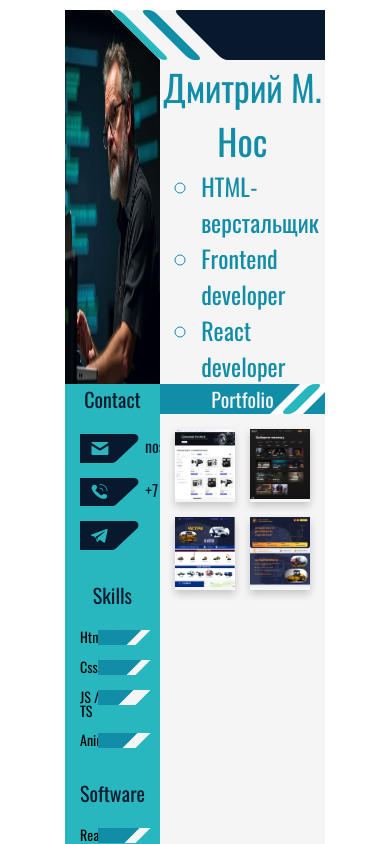
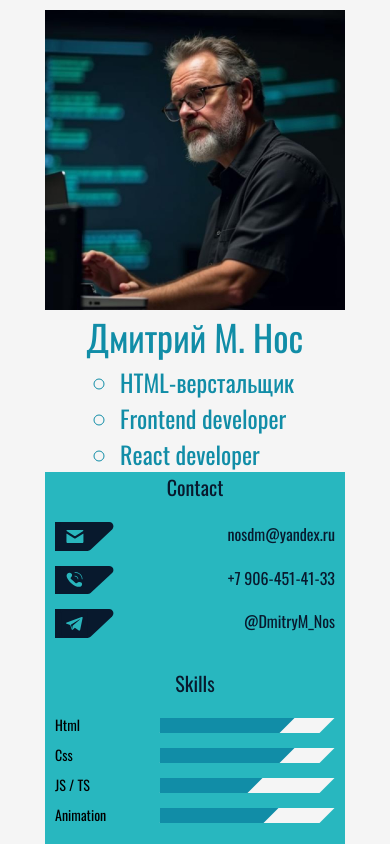
Before and after one commit to Dmitry1964/resume-frontend, a React app: page / in a window 390 px wide. Shown: the top 844 px of the page. Built offline with nearby package versions, Linux system fonts and the light colour scheme; the HTML template or start-up script is replaced by a standard one.

Commit message:
feat: добавляет мобильную версию

```diff
--- a/src/features/container/container.module.scss
+++ b/src/features/container/container.module.scss
@@ -1,6 +1,15 @@
+@use 'src/styles/mixins' as *;
+@use 'src/styles/variables' as *;
+
 .container {
   width: 100%;
   max-width: 1280px;
   margin: 0 auto;
   padding: 0 65px;
+
+  @include vp-767 {
+    min-width: 320px;
+    padding: 0 clamp(1rem, 3vw, 6rem);
+    background-color: $color-white-smoke;
+  }
 }
--- a/src/features/header/header.module.scss
+++ b/src/features/header/header.module.scss
@@ -1,18 +1,34 @@
 @use 'src/styles/variables' as *;
+@use 'src/styles/mixins' as *;
 
 .header {
 display: grid;
 grid-template-columns: 36.5% 1fr;
 background-color: $color-white-smoke;
+
+  @include vp-767 {
+    grid-template-columns: 1fr;
+  }
 }
 
 .header__content {
   width: 100%;
+
+  @include vp-767 {
+    width: 300px;
+    margin: 0 auto;
+  }
 }
 
 .header__avatar img {
   width: 100%;
   height: 100%;
+
+  @include vp-767 {
+    display: flex;
+    width: 300px;
+    margin: 0 auto;
+  }
 }
 
 .header__border {
@@ -35,7 +51,9 @@ background-color: $color-white-smoke;
     transform: skewX(-45deg) translateX(25px);
   }
 
-
+  @include vp-767 {
+    display: none;
+  }
 }
 
 
--- a/src/features/main/main.module.scss
+++ b/src/features/main/main.module.scss
@@ -1,10 +1,22 @@
-@use '/src/styles/variables.scss' as *;
+@use '/src/styles/variables' as *;
+@use 'src/styles/mixins' as *;
 
 .page_main {
   display: grid;
   grid-template-columns: 36.5% 1fr;
+
+  @include vp-767 {
+    grid-template-columns: 1fr;
+    // justify-content: center;
+  }
 }
 
 .page_main__content {
   background-color: $color-white-smoke;
+
+  @include vp-767 {
+    display: flex;
+    width: 300px;
+    margin: 0 auto;
+  }
 }
--- a/src/features/user-info/user-info.module.scss
+++ b/src/features/user-info/user-info.module.scss
@@ -1,8 +1,15 @@
 @use 'src/styles/variables' as *;
+@use 'src/styles/mixins' as *;
 
 .user_info {
   background-color: $color-light-sea-green;
   padding: 0 15px 15px;
+
+  @include vp-767 {
+    width: 300px;
+    margin: 0 auto 15px;
+    padding: 0 10px 15px;
+  }
 }
 
 .user_info__contacts,
--- a/src/features/works-examples/works-examples.module.scss
+++ b/src/features/works-examples/works-examples.module.scss
@@ -1,3 +1,5 @@
+@use 'src/styles/mixins' as *;
+
 .works_examples__list {
   display: grid;
   grid-template-columns: 1fr 1fr;
@@ -6,6 +8,11 @@
   list-style: none;
   margin: 0;
   padding: 15px;
+
+  @include vp-767 {
+    grid-template-columns: 1fr;
+    gap: 20px;
+  }
 }
 
 .works_examples__item {
--- a/src/shared/livery/livery.module.scss
+++ b/src/shared/livery/livery.module.scss
@@ -1,10 +1,16 @@
 @use '/src/styles/variables.scss' as *;
+@use 'src/styles/mixins' as *;
 
 .livery {
   width: 100%;
   height: clamp(3rem, 4vw, 5rem);
   background-color: $color-eastern-blue;
   position: relative;
+
+  @include vp-767 {
+    width: 300px;
+    margin: 0 auto;
+  }
 
 
   & h2 {
--- a/src/styles/global.scss
+++ b/src/styles/global.scss
@@ -1,4 +1,5 @@
 @forward 'src/styles/fonts.scss';
+@use 'src/styles/variables' as *;
 
 :root {
   font-family: "Oswald", Arial, sans-serif;
@@ -35,7 +36,8 @@ body {
   // display: flex;
   // place-items: center;
   min-width: 320px;
-  min-height: 100vh;
+  height: 100vh;
+  background-color: $color-white-smoke;
 }
 
 h1 {
```
Also changed, not shown: 1 other file (tests, documents, lock files or other folders).
